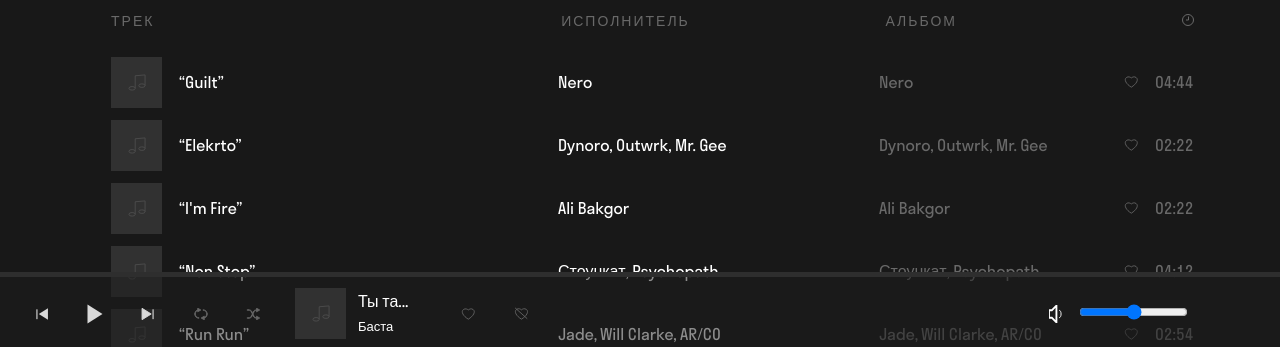
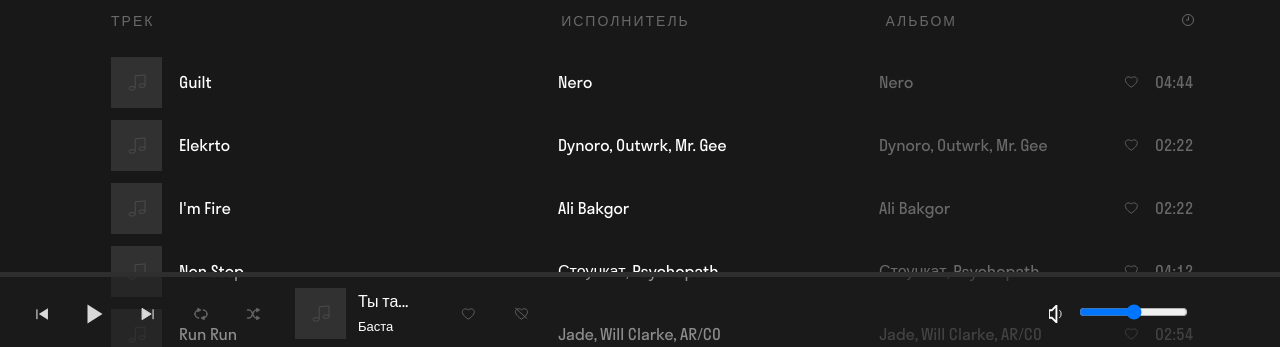
Before and after one commit to BurovDmitry/skypro-music, a React (Create React App) app: page / in a window 1280 px wide. Shown: the part 450-797 px from the top of the page. Built offline with nearby package versions, Linux system fonts and the light colour scheme.

Commit message:
fix trackTitle

```diff
--- a/src/components/track-list/track/Track.styles.js
+++ b/src/components/track-list/track/Track.styles.js
@@ -60,7 +60,7 @@ stroke: #4e4e4e;
 export const TrackTitleText = styled.div`
 `
 
-export const TrackTitleLink = styled.q`
+export const TrackTitleLink = styled.p`
 font-style: normal;
 font-weight: 400;
 font-size: 16px;
```
